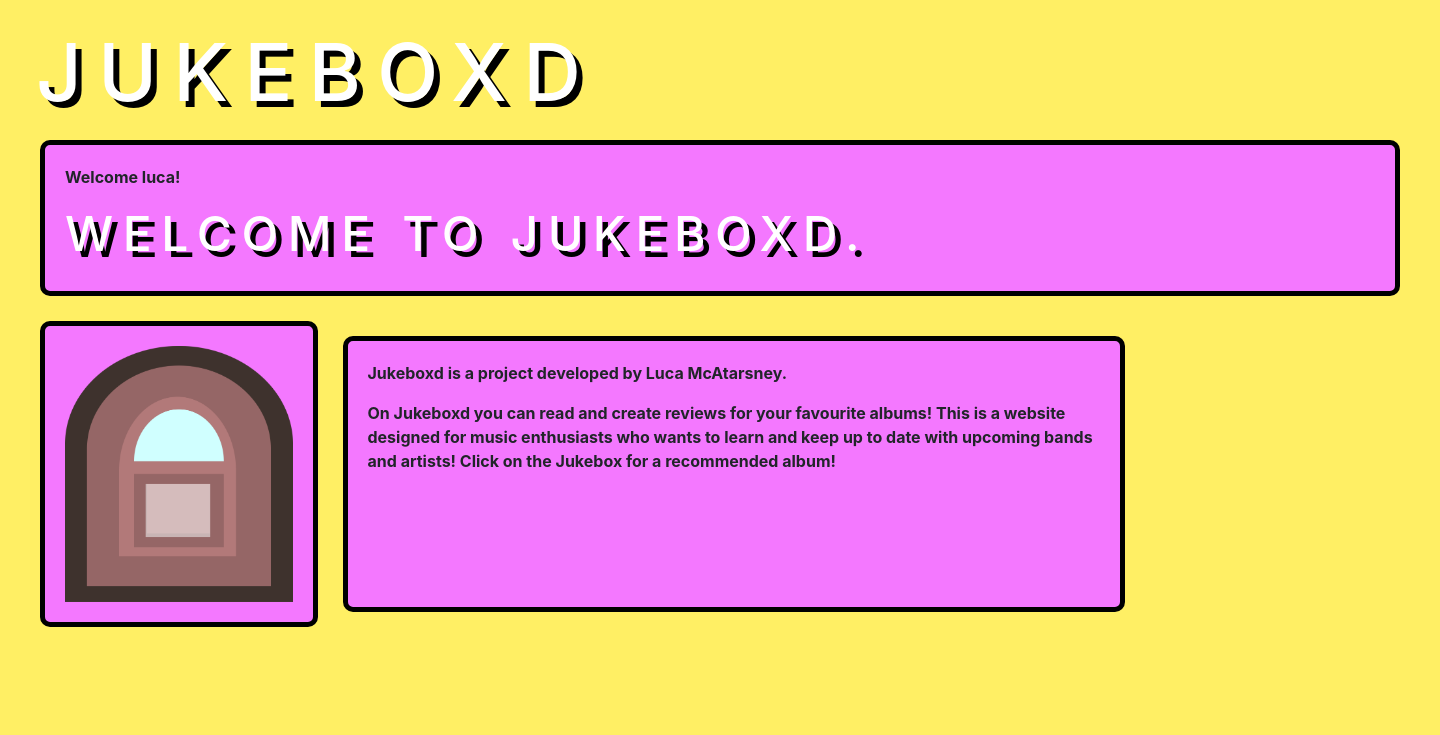
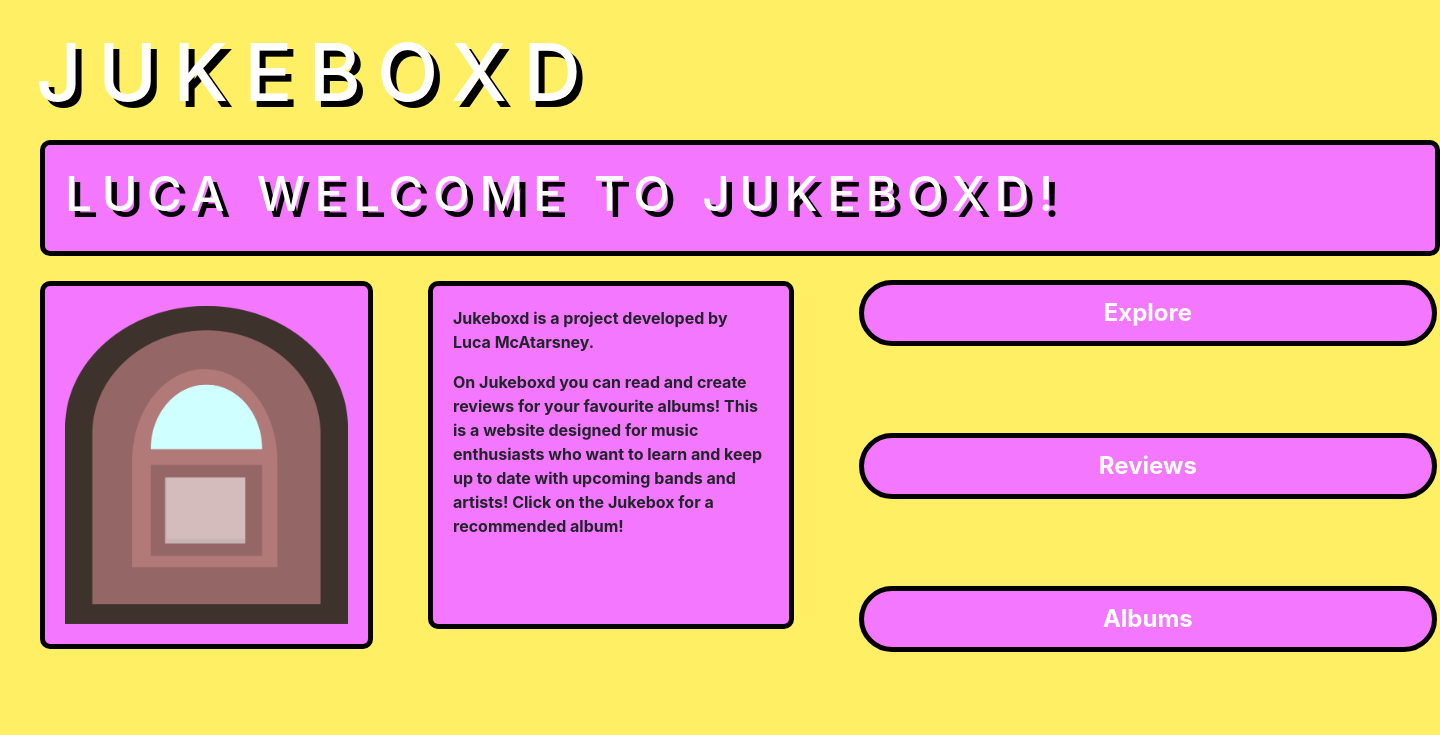
Before and after one commit to Lucamc414/Jukeboxd, a Flask app: page / in a window 1440 px wide. Shown: the part 86-821 px from the top of the page. Before the commit the page ends 713 px from the top, so only its background shows below. Run offline with Flask 3, Linux system fonts and the light colour scheme; a user stored in the database is signed in; data comes from the database, SQL or seed files in the repository; both versions use the stored data as it was after the commit; some libraries are stand-ins or nearby versions; some web fonts are replaced.

Commit message:
almost done

```diff
--- a/app/static/scripts.js
+++ b/app/static/scripts.js
@@ -17,9 +17,9 @@ function albumChanged()
 
 // function jukebox(dataList)
 
-function jukebox(album, artist)
+function jukebox(album, artist, bestGenre)
 {
-  alert("jukebox's recommendation for you is: " + album + " by " + artist);
+  alert("Jukeboxd's recommendation for you is:\n" + album + " by " + artist +"\n\nYour favourite genre is: " + bestGenre);
   window.location.href = "/";
 }
 
@@ -51,3 +51,37 @@ function filterTable() {
 
 
 }
+
+document.getElementById("album-search").addEventListener("input", function() {
+  // Call a function to handle the search logic
+  alert("not implemented yet");
+});
+
+// does not work
+function searchAlbums(query) {
+  var table = document.getElementById("albums-table");
+  var rows = table.getElementsByTagName("td");
+  var titles = rows.getElementById("album-title");
+  alert(titles.length);
+
+  // Loop through each row of the table
+  for (var i = 0; i < rows.length; i++) {
+    var row = rows[i];
+    var albumTitle = row.getElementsByClassName("album-title")[0].innerHTML;
+    alert(albumTitle);
+
+    // Check if the album title matches the search query
+    if (albumTitle.toLowerCase().includes(query.toLowerCase())) {
+      // Show the row if it matches the search query
+      row.style.display = "table-row";
+    } else {
+      // Hide the row if it doesn't match the search query
+      row.style.display = "none";
+    }
+  }
+}
+
+function refresh()
+{
+  window.location.href = "/explore";
+}
--- a/app/static/style.css
+++ b/app/static/style.css
@@ -5,6 +5,7 @@
     font-weight: normal;
     font-style: normal;
 }
+
 
 body {
     background-color: #FFEF64;
@@ -30,6 +31,9 @@ body {
 
 .searchbar{
     border-radius: 50px;
+    border: 5px solid black;
+    font-family: 'Inter', sans-serif;
+    font-weight: bold;
     padding-left: 20px;
 }
 
@@ -49,18 +53,6 @@ text-transform: uppercase;
 font-family: 'Inter', sans-serif;
 letter-spacing: 0.2em;
 text-shadow: 6px 6px 0px #000000;
-}
-
-form {
-    display: grid;
-    grid-template-columns: repeat(2, 1fr);
-    grid-gap: 20px;
-  }
-
-.form-group {
-display: grid;
-grid-template-columns: 1fr 2fr;
-grid-gap: 20px;
 }
 
 .text-box {
@@ -110,7 +102,10 @@ img {
     padding: 20px;
     margin: 20px;
     position: relative;
-
+    display: flex;
+    flex-direction: column;
+    align-items: stretch;
+    width: 100%;
   }
 
   .data-panel:hover {
@@ -176,7 +171,12 @@ tr:nth-child(odd) {
     background-color: #F478FF;
     max-width: 100%; /* Set the maximum width to 100% */
     height: auto;
+    width: 30%;
 
+}
+
+.jukebox:hover {
+  cursor: pointer;
 }
 
 .container {
@@ -207,3 +207,68 @@ tr:nth-child(odd) {
     align-items: center; /* Vertically center the items */
     margin-bottom: 10px;
   }
+
+.spanning-button {
+  width: 100%;
+}
+
+
+.container {
+  display: flex;
+  align-items: flex-start;
+}
+
+.left-panel {
+  flex: 1;
+}
+
+.middle-panel {
+  flex: 1;
+}
+
+.right-panel {
+  flex: 1;
+  display: flex;
+  flex-direction: column;
+  align-items: flex-start;
+  justify-content: flex-start;
+}
+
+.button {
+  margin-bottom: 10px;
+}
+
+.vertical {
+  display: flex;
+  flex-direction: column;
+  align-items: center;
+  justify-content: flex-start;
+  width:180%;
+  margin-bottom: 83px;
+  margin-left: 50px;
+
+}
+.vertical:hover {
+  cursor: default;
+
+}
+
+.data-panel3 {
+  background-color: #F478FF;
+  border: 5px solid black;
+  border-radius: 10px;
+  padding: 20px;
+  margin-top: 5px;
+  margin-left: 50px;
+  padding-bottom: 70px;
+  /* position: relative; */
+  /* display: flex; */
+  /* flex-direction: column;
+  align-items: stretch; */
+  width: 100%;
+}
+
+.select-field {
+  font-family: 'Inter', sans-serif;
+  font-weight: bold;
+}
--- a/app/templates/explore.html
+++ b/app/templates/explore.html
@@ -4,6 +4,8 @@
 <h1 class="px-3">Explore</h1>
 <p class="px-3"> Here you can explore. You can search for songs, artists, albums, and playlists
 </p>
+
+<input class="button spanning-button" type="button" value="See more reviews" onclick="refresh()">
 
 {% for review in explore %}
 <div class="data-panel" onclick="viewReview('{{review.id}}')">
--- a/app/templates/home.html
+++ b/app/templates/home.html
@@ -4,15 +4,40 @@
 <h1 class="px-3">Jukeboxd</h1>
 
 <div class="data-panel2">
+  <h3>{{username}} welcome to jukeboxd! </h3>
+</div>
+
+<div class="container">
+
+  <img src="{{ url_for('static', filename='jukeboxMade.png') }}" class="jukebox" alt="jukebox" onclick="jukebox('{{album}}', '{{artist}}', '{{bestGenre}}')">
+
+  <div class="data-panel3">
+
+      <p>Jukeboxd is a project developed by Luca McAtarsney.</p>
+      <p>On Jukeboxd you can read and create reviews for your favourite albums! This is a website designed for music enthusiasts who want to learn and keep up to date with upcoming bands and artists! Click on the Jukebox for a recommended album!</p>
+
+  </div>
+    <div class="container">
+      <div class="right-panel">
+        <input class="button vertical" type="button" value="Explore" onclick="refresh()">
+        <input class="button vertical" type="button" value="Reviews" onclick="refresh()">
+        <input class="button vertical" type="button" value="Albums" onclick="refresh()">
+      </div>
+    </div>
+
+
+</div>
+<!-- <h1 class="px-3">Jukeboxd</h1>
+
+<div class="data-panel2">
   <div>
-    <p>Welcome {{ username }}!</p>
-    <h3>Welcome to jukeboxd. </h3>
+    <h3>{{username}} welcome to jukeboxd! </h3>
   </div>
 </div>
 
 <div class="container">
 
-  <img src="{{ url_for('static', filename='jukeboxMade.png') }}" class="jukebox" alt="jukebox" onclick="jukebox('{{album}}', '{{artist}}')">
+  <img src="{{ url_for('static', filename='jukeboxMade.png') }}" class="jukebox" alt="jukebox" onclick="jukebox('{{album}}', '{{artist}}', '{{bestGenre}}')">
 
   <div class="data-panel2">
 
@@ -21,7 +46,11 @@
            enthusiasts who wants to learn and keep up to date with upcoming bands and artists! Click on the Jukebox for a recommended album!</p>
 
   </div>
-</div>
+
+  <input class="button" type="button" value="See more reviews" onclick="refresh()">
+  <input class="button" type="button" value="See more reviews" onclick="refresh()">
+  <input class="button" type="button" value="See more reviews" onclick="refresh()">
+</div> -->
 
 <!-- <input class="button" type="button" value="New Review" onclick="newReview()"> -->
 
--- a/app/views.py
+++ b/app/views.py
@@ -13,6 +13,7 @@ import tkinter as tk
 from tkinter import messagebox
 from collections import Counter
 from collections import defaultdict
+from operator import attrgetter
 
 
 
@@ -25,23 +26,28 @@ admin.add_view(ModelView(models.Albums, db.session))
 # home route
 @app.route("/", methods=["GET", "POST"])
 def home():
+    albumsList = models.Albums.query.all()
+
     if current_user.is_authenticated:
         username = current_user.username
         user_reviews = models.Review.query.filter_by(username=username).all()
+        if len(user_reviews) < 3:
+            bestGenre = 'None'
+            albums = models.Albums.query.all()
+        else:
+            bestGenre = recomendationAlgorithm(user_reviews, albumsList)
+            albums = models.Albums.query.filter_by(genre=bestGenre).all()
     else:
         username = "Guest"
         user_reviews = models.Review.query.all()
+        bestGenre = 'None'
+        albums = models.Albums.query.all()
 
-    albumsList = models.Albums.query.all()
-
-    bestGenre = recomendationAlgorithm(user_reviews, albumsList)
-
-    albums = models.Albums.query.filter_by(genre=bestGenre).all()
     random_album = random.choice(albums)
     album = random_album.title
     artist = random_album.artist
 
-    return render_template("home.html", title="Home", username=username, album = album, artist = artist)
+    return render_template("home.html", title="Home", username=username, album = album, artist = artist, bestGenre=bestGenre)
 
 def recomendationAlgorithm(user_reviews, albumsList):
     data = []
@@ -76,7 +82,6 @@ def recomendationAlgorithm(user_reviews, albumsList):
     genres.pop(genres.index(most_common_genre))
     genre_counts = Counter(genres)
     most_common_genre = genre_counts.most_common(1)[0][0]
-    print(most_common_genre)
 
     i = 0
     # Print the sum of ratings for each genre
@@ -161,7 +166,24 @@ def logout():
 def profile():
 
     user = models.User.query.filter_by(username=current_user.username).first()
-    return render_template("profile.html", title="Profile", user = user)
+    username = current_user.username
+    user_reviews = models.Review.query.filter_by(username=username).all()
+    # Sort the reviews based on ratings in descending order
+    sorted_reviews = sorted(user_reviews, key=attrgetter('rating'), reverse=True)
+
+    top_reviews = [sorted_reviews[:3]]
+    num_valid_reviews = len(top_reviews)
+    top_albums = []
+    for i in range(num_valid_reviews):
+        top_albums.append(top_reviews[0][i].album)
+    print(top_albums)
+
+    top_albums2 = []
+    for i in range(num_valid_reviews):
+        top_albums2.append(models.Albums.query.filter_by(title=top_albums[i]).first())
+
+
+    return render_template("profile.html", title="Profile", user = user, top_albums= top_albums2)
 
 @app.route("/reviews", methods=["GET", "POST"])
 @login_required
@@ -184,8 +206,10 @@ def viewReview(id):
 def explore():
 
     exploreReviews = models.Review.query.all()
+    random_reviews = random.sample(exploreReviews, k=10)
 
-    return render_template("explore.html", title="Explore", explore = exploreReviews)
+    return render_template("explore.html", title="Explore", explore = random_reviews)
+
 
 @app.route("/albums", methods=["GET", "POST"])
 def albums():
@@ -209,8 +233,9 @@ def newReview():
 
     return render_template("newReview.html", title="New Review", form=form, username=username)
 
+
+@app.route("/addAlbum", methods=["GET", "POST"])
 @login_required
-@app.route("/addAlbum", methods=["GET", "POST"])
 def addAlbum():
 
     form = albumForm()
```
Also changed, not shown: app/forms.py (+9 -3 lines), app/templates/albums.html (+6 -8 lines), app/templates/login.html (+8 -4 lines), app/templates/newAlbum.html (+10 -0 lines), app/templates/newReview.html (+13 -6 lines), app/templates/profile.html (+19 -2 lines), app/templates/register.html (+9 -4 lines), app/templates/reviews.html (+2 -9 lines), app.db.
